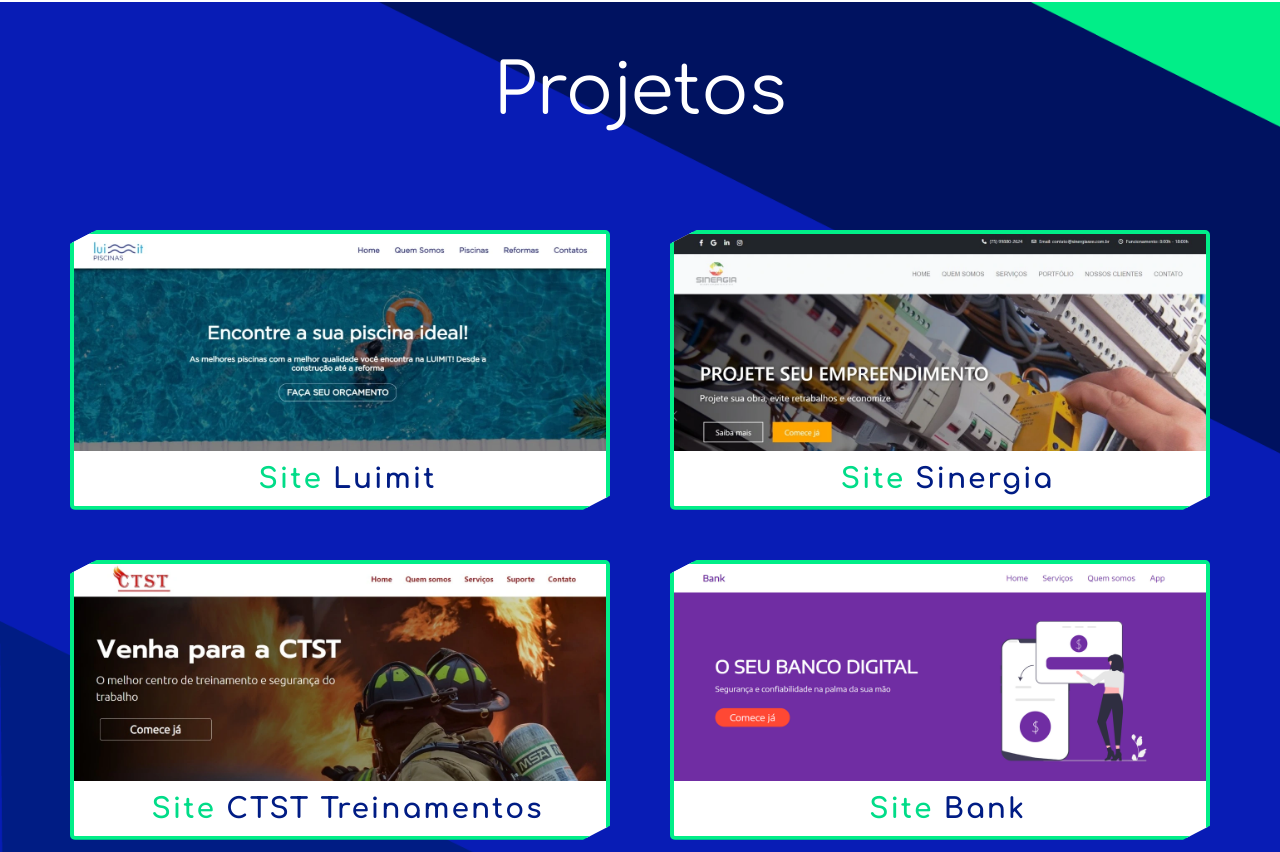
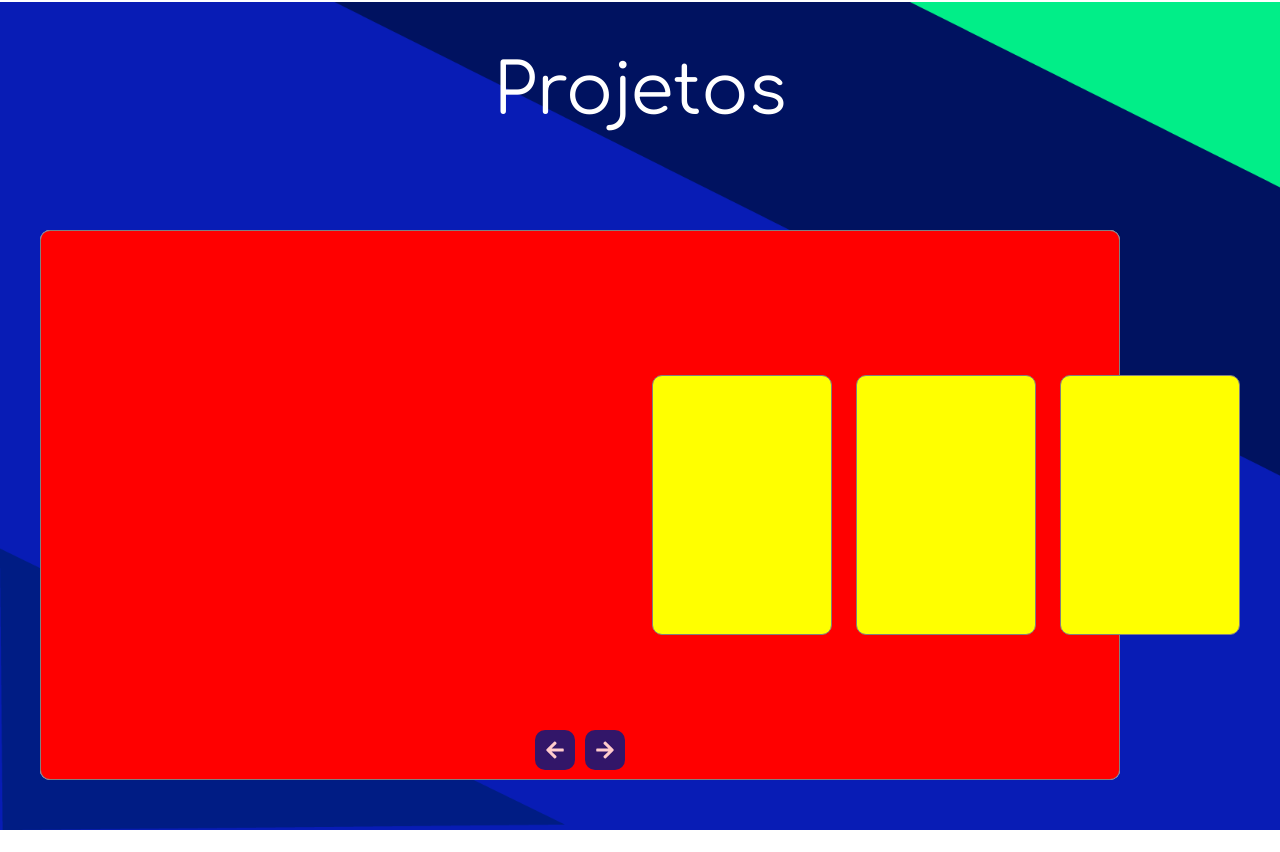
Before and after one commit to B1ELL20/portfolio, a React (Vite) app: page / in a window 1280 px wide. Shown: the part 4448-5300 px from the top of the page. Built offline with nearby package versions, Linux system fonts and the light colour scheme.

Commit message:
Slider Services

```diff
--- a/src/Components/Sections/Projects/ProjectsElements.jsx
+++ b/src/Components/Sections/Projects/ProjectsElements.jsx
@@ -27,23 +27,22 @@
 export const ProjectsContainer = styled.div`
 
     display: flex;
-    justify-content: space-around;
+    justify-content: start;
     flex-wrap: wrap;
     width: 100%;
     max-width: 1200px;
     margin: auto;
     padding: 50px 0px;
+    position: relative;
 `;
 
 export const Project = styled.div`
 
-    width: 45%;
-    height: 280px;
+    width: 90%;
+    height: 550px;
+    position: relative;
     transition: 0.2s;
-    margin-bottom: 50px;
-    clip-path: polygon(0% 5%, 5% 0%, 100% 0%, 100% 95%, 95% 100%, 0% 100%);
-    border-radius: 5px;
-    border: 4px solid #01ee88;
+    border-radius: 10px;
     background-color: ${colors.base};
     cursor: pointer;
 
@@ -57,10 +56,75 @@
 
         height: 320px;
     }
+`;
+
+export const SlideBox = styled.div`
+
+    width: 100%;
+    height: 100%;
+    position: relative;
+    display: flex;
+    align-items: center;
+    overflow: hidden;
+`;
+
+export const ProjectsLine = styled.div`
+
+    width: 100%;
+    height: 100%;
+    display: flex;
+    align-items: center;
+    position: absolute;
+    top: 0;
+    left: 0%;
+`;
+
+export const RowProject = styled.div`
+
+    width: ${({ $sld })=>($sld === 1 ? '90%' : '15%')};
+    height: ${({ $sld })=>($sld === 1 ? '550px' : '40%')};
+    position: absolute;
+    left: ${({ $sld })=>($sld === 2 ? '51%' : $sld === 3 ? '68%' : $sld === 4 ? '85%' : '0')};
+    z-index: ${({ $sld })=>($sld === 1 ? '0' : '3')};
+    background-color: ${({ $sld })=>($sld === 1 ? 'red' : 'yellow')};
+    border-radius: 10px;
+    border: 1px solid gray;
+    transition: 0.5s;
+`;
+
+export const LineButtons = styled.div`
+
+    width: 100%;
+    position: absolute;
+    bottom: 0;
+    display: flex;
+    justify-content: center;
+    z-index: 999;
+`;
+
+export const ContainerButtons = styled.div`
+
+    display: flex;
+    justify-content: space-around;
+    padding: 10px;
+`;
+
+export const LineButton = styled.div`
+
+    width: 40px;
+    height: 40px;
+    color: ${colors.base};
+    background-color: ${colors.contrast_main};
+    border-radius: 10px;
+    padding: 10px;
+    margin: 0px 5px;
+    font-size: 20px;
+    opacity: 0.8;
+    cursor: pointer;
 
     &:hover {
 
-        transform: scale(1.1);
+        opacity: 1;
     }
 `;
 
--- a/src/Components/Sections/Projects/index.jsx
+++ b/src/Components/Sections/Projects/index.jsx
@@ -1,36 +1,97 @@
+import { useState } from "react";
 import TitleSection from "../../TitleSection"
 import {
+    ContainerButtons,
     Destaque,
+    LineButton,
+    LineButtons,
     Project,
     ProjectImg,
     ProjectTitle,
     ProjectsBox,
-    ProjectsContainer
+    ProjectsContainer,
+    ProjectsLine,
+    RowProject,
+    SlideBox
 } from "./ProjectsElements"
 
+import { FaArrowLeft, FaArrowRight } from "react-icons/fa";
+
 const Projects = () => {
+
+    const [slideArray, SetArray] = useState([1, 2, 3, 4]);
+
+
+    function moveRight() {
+
+        var number;
+        var array = [];
+
+        slideArray.forEach((id) => {
+
+            if (id === 1) {
+
+                number = 4;
+
+            } else {
+
+                number = id - 1;
+            }
+
+            array.push(number);
+        })
+
+        SetArray(array);
+    }
+
+    function moveLeft() {
+
+        var number;
+        var array = [];
+
+        slideArray.forEach((id) => {
+
+            if (id === 4) {
+
+                number = 1;
+
+            } else {
+
+                number = id + 1;
+            }
+
+            array.push(number);
+        })
+
+        SetArray(array);
+    }
 
   return (
 
     <ProjectsBox>
+
         <TitleSection text={'Projetos'}/>
+
         <ProjectsContainer>
-            <Project onClick={() => {window.open('https://luimit.com', '_blank')}}>
-                <ProjectImg img="0"/>
-                <ProjectTitle><Destaque>Site</Destaque> Luimit</ProjectTitle>
+
+            <Project>
+                <LineButtons>
+                    <ContainerButtons>
+                        <LineButton onClick={moveLeft}><FaArrowLeft/></LineButton>
+                        <LineButton onClick={moveRight}><FaArrowRight/></LineButton>
+                    </ContainerButtons>
+                </LineButtons>
             </Project>
-            <Project img="1" onClick={() => {window.open('https://www.sinergiasee.com.br', '_blank')}}>
-                <ProjectImg img="1"/>
-                <ProjectTitle><Destaque>Site</Destaque> Sinergia</ProjectTitle>
-            </Project>
-            <Project img="2" onClick={() => {window.open('https://www.ctsttreinamentosfsa.com', '_blank')}}>
-                <ProjectImg img="2"/>
-                <ProjectTitle><Destaque>Site</Destaque> CTST Treinamentos</ProjectTitle>
-            </Project>
-            <Project img="3" onClick={() => {window.open('https://b1ell20.github.io/bank/', '_blank')}}>
-                <ProjectImg img="3"/>
-                <ProjectTitle><Destaque>Site</Destaque> Bank</ProjectTitle>
-            </Project>
+
+            <ProjectsLine>
+                <SlideBox>
+                    <RowProject id="1" $sld={slideArray[0]}></RowProject>
+                    <RowProject id="2" $sld={slideArray[1]}></RowProject>
+                    <RowProject id="3" $sld={slideArray[2]}></RowProject>
+                    <RowProject id="4" $sld={slideArray[3]}></RowProject>
+                </SlideBox>
+            </ProjectsLine>
+
         </ProjectsContainer>
     </ProjectsBox>
   )
```
